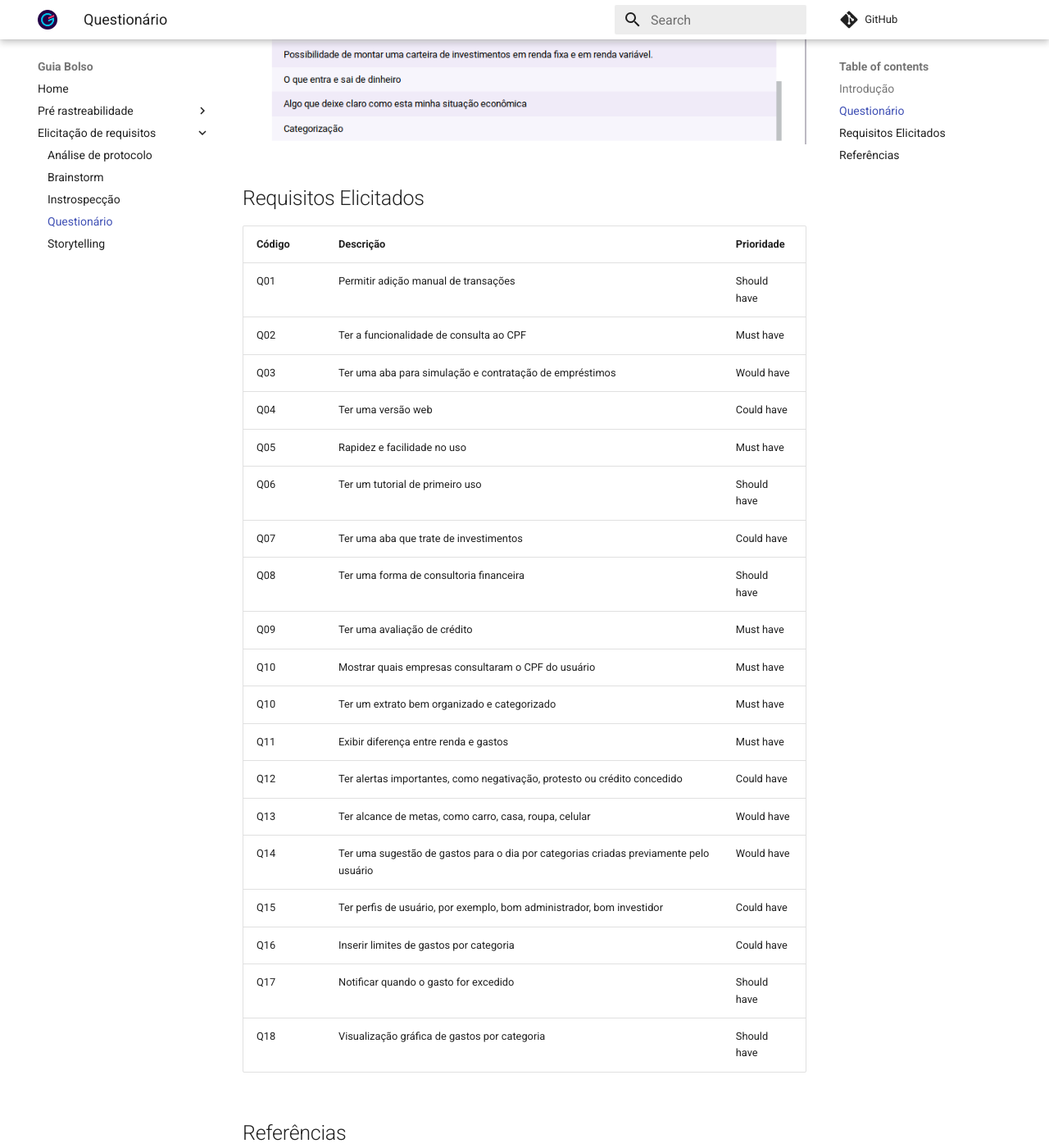
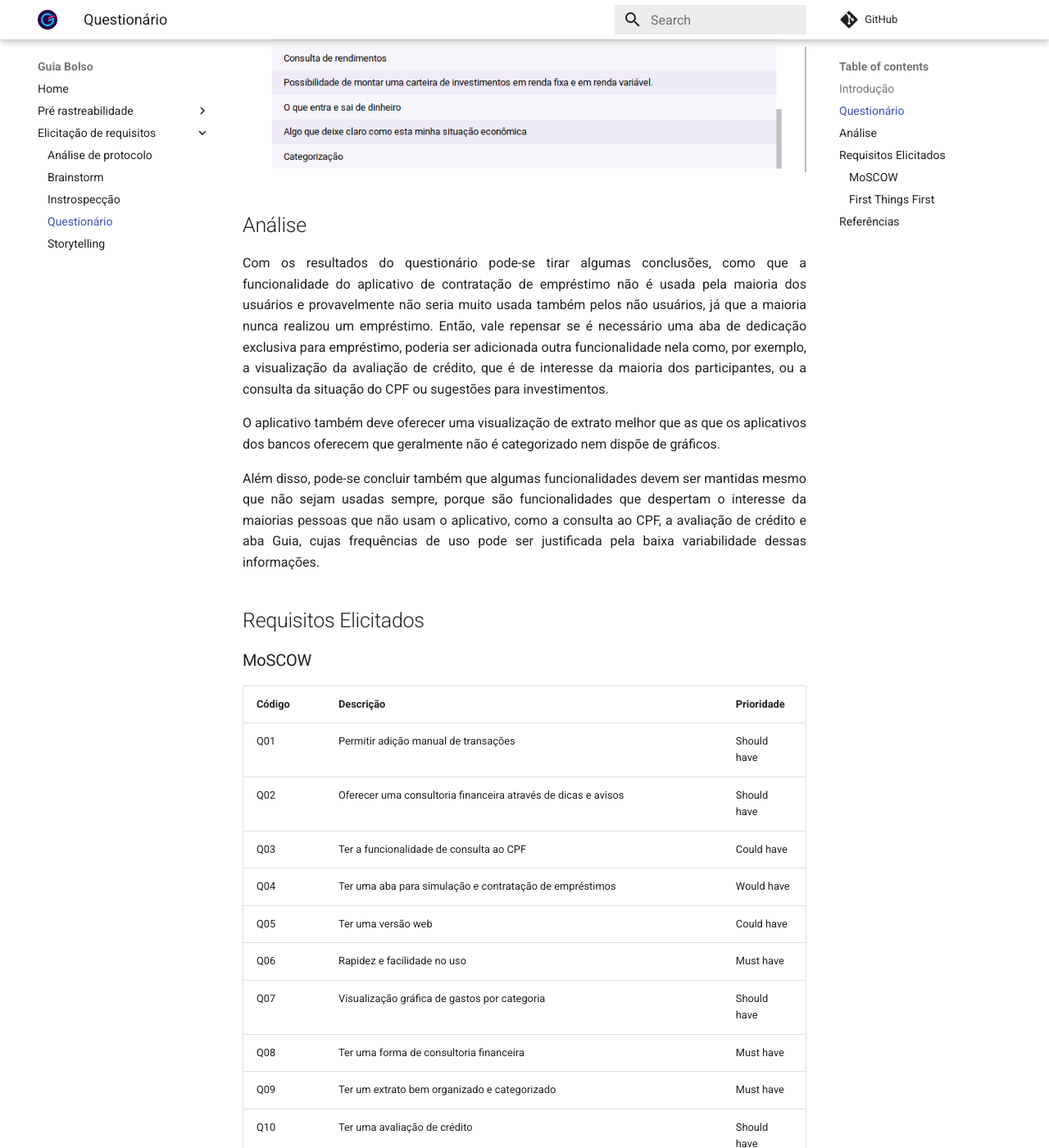
Before and after one commit to fga-disciplinas/2019.1-Guia-Bolso, an MkDocs documentation site: the page built from docs/elicitacao-de-requisitos/questionario.md, in a window 1280 px wide and 1400 px high, scrolled down 9776 px. Shown: the whole window at 82% size. Built offline with MkDocs 1.6.1 and Material for MkDocs 9.7.7, drawn with Linux system fonts in a browser that asks for light colours; comment, search, counter and statistics services are not loaded; old or Windows-style settings are respelled for this version of MkDocs; some of the changed text lies outside the part shown.

Commit message:
Descrição melhorada do questionário e tabela FTF

```diff
--- a/docs/elicitacao-de-requisitos/questionario.md
+++ b/docs/elicitacao-de-requisitos/questionario.md
@@ -1,10 +1,11 @@
 ## Introdução
 
-Questionário é uma técnica inflexível de elicitação de requisitos, pois impossibilita análises subjetivas, mas é bastante útil porque é capaz de ser aplicada a várias pessoas.
+Questionário é uma técnica inflexível de elicitação de requisitos, pois impossibilita análises subjetivas, mas é bastante útil porque é capaz de ser aplicada a várias pessoas. Neste trabalho, um questionário foi desenvolvido a fim de elicitar e priorizar requisitos do aplictivo Guiabolso.
 
 ## Questionário
 
-O questionário faz a classificação de dois grupos: participantes que não são usuários do Guiabolso e participantes que são usuários. Até o momento, 51 pessoas responderam o questionário.
+O questionário faz a classificação de dois grupos: participantes que não são usuários do Guiabolso e participantes que são usuários. Para o primeiro grupo, que é o maior entre os dois, as perguntas foram feitas com o objetivo de identificar os hábitos financeiros dos participantes para avaliar se o Guiabolso atende esses hábitos. Para o segundo grupo as perguntas foram feitas com objetivo de avaliar a utilidade das funcionalidades do aplicativo e também sua eficiência.
+O questionário foi divulgado em grupos da faculdade e de familiares dos integrantes do grupo, até o momento, 51 pessoas responderam.
 
 [ ![P01](./../img/pergunta_1.png) ](./../img/pergunta_1.png)
 
@@ -38,31 +39,67 @@
 [ ![P24](./../img/pergunta_20_5.png) ](./../img/pergunta_20_5.png)
 [ ![P25](./../img/pergunta_20_6.png) ](./../img/pergunta_20_6.png)
 
+## Análise
+
+Com os resultados do questionário pode-se tirar algumas conclusões, como que a funcionalidade do aplicativo de contratação de empréstimo não é usada pela maioria dos usuários e provavelmente não seria muito usada também pelos não usuários, já que a maioria nunca realizou um empréstimo. Então, vale repensar se é necessário uma aba de dedicação exclusiva para empréstimo, poderia ser adicionada outra funcionalidade nela como, por exemplo,
+a visualização da avaliação de crédito, que é de interesse da maioria dos participantes, ou a consulta da situação do CPF ou sugestões para investimentos.
+
+O aplicativo também deve oferecer uma visualização de extrato melhor que as que os aplicativos dos bancos oferecem que geralmente não é categorizado nem dispõe de gráficos.
+
+Além disso, pode-se concluir também que algumas funcionalidades devem ser mantidas mesmo que não sejam usadas sempre, porque são funcionalidades que despertam o interesse da maiorias pessoas que não usam o aplicativo, como a consulta ao CPF, a avaliação de crédito e aba Guia, cujas frequências de uso pode ser justificada pela baixa variabilidade dessas informações.
+
 ## Requisitos Elicitados
+
+### MoSCOW
 
 | Código | Descrição | Prioridade |
 |--|--|--|
 | Q01 | Permitir adição manual de transações | Should have |
-| Q02 | Ter a funcionalidade de consulta ao CPF  | Must have |
-| Q03 | Ter uma aba para simulação e contratação de empréstimos | Would have |
-| Q04 | Ter uma versão web | Could have |
-| Q05 | Rapidez e facilidade no uso | Must have |
-| Q06 | Ter um tutorial de primeiro uso | Should have |
-| Q07 | Ter uma aba que trate de investimentos | Could have |
-| Q08 | Ter uma forma de consultoria financeira | Should have |
-| Q09 | Ter uma avaliação de crédito | Must have |
-| Q10 | Mostrar quais empresas consultaram o CPF do usuário | Must have |
-| Q10 | Ter um extrato bem organizado e categorizado | Must have |
+| Q02 | Oferecer uma consultoria financeira através de dicas e avisos | Should have|
+| Q03 | Ter a funcionalidade de consulta ao CPF  | Could have |
+| Q04 | Ter uma aba para simulação e contratação de empréstimos | Would have |
+| Q05 | Ter uma versão web | Could have |
+| Q06 | Rapidez e facilidade no uso | Must have |
+| Q07 | Visualização gráfica de gastos por categoria | Should have |
+| Q08 | Ter uma forma de consultoria financeira | Must have |
+| Q09 | Ter um extrato bem organizado e categorizado | Must have |
+| Q10 | Ter uma avaliação de crédito | Should have |
 | Q11 | Exibir diferença entre renda e gastos | Must have |
-| Q12 | Ter alertas importantes, como negativação, protesto ou crédito concedido| Could have |
-| Q13 | Ter alcance de metas, como carro, casa, roupa, celular | Would have |
-| Q14 | Ter uma sugestão de gastos para o dia por categorias criadas previamente pelo usuário | Would have |
-| Q15 | Ter perfis de usuário, por exemplo, bom administrador, bom investidor | Could have |
-| Q16 | Inserir limites de gastos por categoria | Could have |
-| Q17 | Notificar quando o gasto for excedido | Should have |
-| Q18 | Visualização gráfica de gastos por categoria | Should have |
+| Q12 | Ter uma aba que trate de investimentos | Could have |
+| Q13 | Mostrar quais empresas consultaram o CPF do usuário | Could have |
+| Q14 | Ter alertas importantes, como negativação, protesto ou crédito concedido| Should have |
+| Q15 | Ter alcance de metas, como carro, casa, roupa, celular | Would have |
+| Q16 | Ter uma sugestão de gastos para o dia por categorias criadas previamente pelo usuário | Would have |
+| Q17 | Ter perfis de usuário, por exemplo, bom administrador, bom investidor | Could have |
+| Q18 | Inserir limites de gastos por categoria | Could have |
+| Q19 | Notificar quando o gasto for excedido | Should have |
+| Q20 | Ter um tutorial de primeiro uso | Should have |
 
+### First Things First
+
+| Funcionalidades | Benefício relativo | Penalidade Relativa | Valor total | Valor % | Custo relativo | Custo | Risco relativo | Risco % | Priorida    de |
+|--|--|--|--|--|--|--|--|--|--|
+| Q01 | 8 | 3 | 19 | 15.4% | 8 | 16.6% | 3 | 10% | 0.403 |
+| Q02 | 1 | 1 | 3 | 2.4% | 2 | 4.1% | 1 | 3.3% | 0.243 |
+| Q03 | 1 | 1 | 3 | 2.4% | 1 | 2% | 1 | 3.3% | 0.424 |
+| Q04 | 4 | 5 | 13 | 10.5% | 2 | 4.1% | 1 | 3.3% | 1.065 |
+| Q05 | 1 | 1 | 3 | 2.4% | 1 | 2% | 1 | 3.3% | 0.424 |
+| Q06 | 6 | 2 | 14 | 11.3% | 9 | 18.7% | 3 | 10% | 0.266 |
+| Q07 | 7 | 3 | 17 | 13.8% | 9 | 18.7% | 7 | 23.3% | 0.281 |
+| Q08 | 6 | 3 | 15 | 12.1% | 3 | 6.2% | 1 | 3.3% | 0.861 |
+| Q09 | 5 | 1 | 11 | 8.9% | 1 | 2% | 1 | 3.3% | 1.575 |
+| Q10 | 3 | 6 | 12 | 9.7% | 2 | 4.1% | 1 | 3.3% | 0.877 |
+| Q11 | 4 | 2 | 10 | 8.1% | 1 | 2% | 1 | 3.3% | 1.433 |
+| Q12 | 1 | 1 | 3 | 2.4% | 9 | 18.7% | 9 | 30% | 0.045 |
+| Q13 | 1 | 1 | 3 | 2.4% | 9 | 18.7% | 9 | 30% | 0.045 |
+| Q14 | 1 | 1 | 3 | 2.4% | 9 | 18.7% | 9 | 30% | 0.045 |
+| Q15 | 1 | 1 | 3 | 2.4% | 9 | 18.7% | 9 | 30% | 0.045 |
+| Q16 | 1 | 1 | 3 | 2.4% | 9 | 18.7% | 9 | 30% | 0.045 |
+| Q17 | 1 | 1 | 3 | 2.4% | 9 | 18.7% | 9 | 30% | 0.045 |
+| Q18 | 1 | 1 | 3 | 2.4% | 9 | 18.7% | 9 | 30% | 0.045 |
+| Q19 | 1 | 1 | 3 | 2.4% | 9 | 18.7% | 9 | 30% | 0.045 |
+| Q20 | 1 | 1 | 3 | 2.4% | 9 | 18.7% | 9 | 30% | 0.045 |
+| Totais | 47 | 29 | 123 | 100 | 48 | 100 | 30 | 100 |
 
 ## Referências
-
-SERRANO, Maurício; SERRANO, Milene. Requisitos - Aula 07. 1º/2019. 50 slides. Material apresentado para a disciplina de Requisitos de Software no curso de Engenharia de Software da UnB, FGA.
+SEQ18RRANO, Maurício; SERRANO, Milene. Requisitos - Aula 07. 1º/2019. 50 slides. Material apresentado para a disciplina de Requisitos de Software no curso de Engenharia de Software da UnB, FGA.
```
Also changed, not shown: docs/img/pergunta_5.png.
